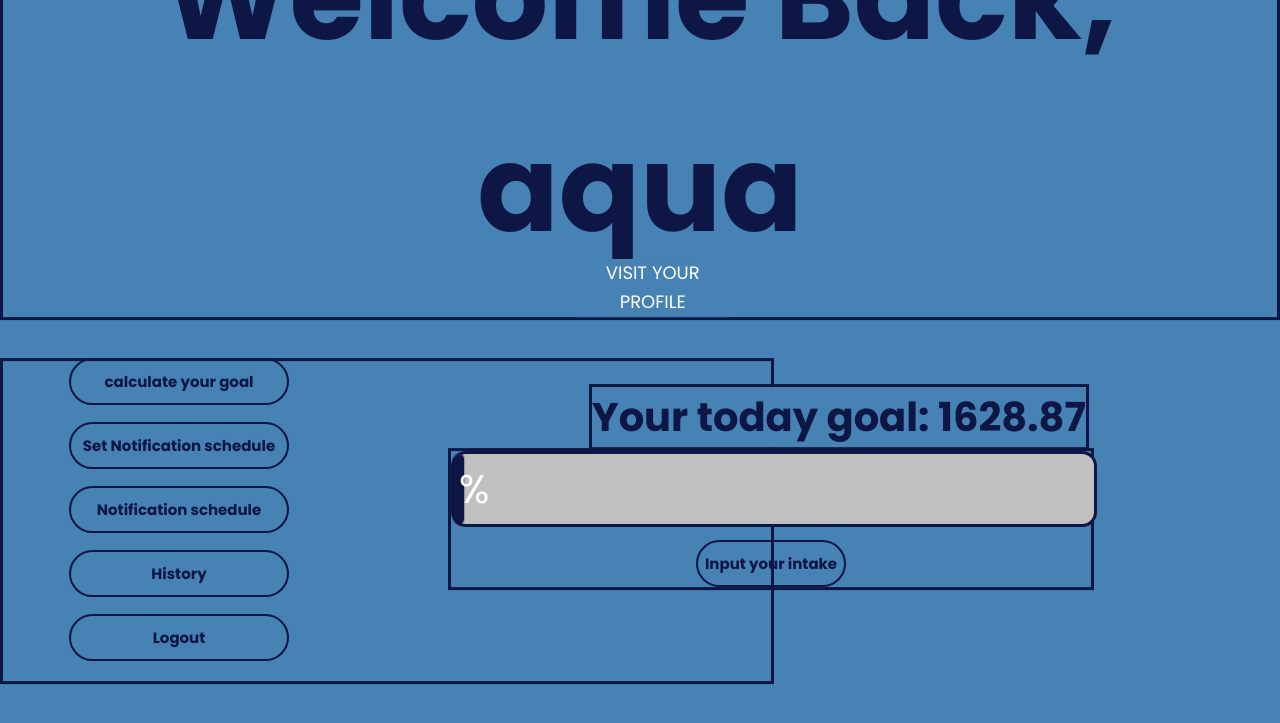
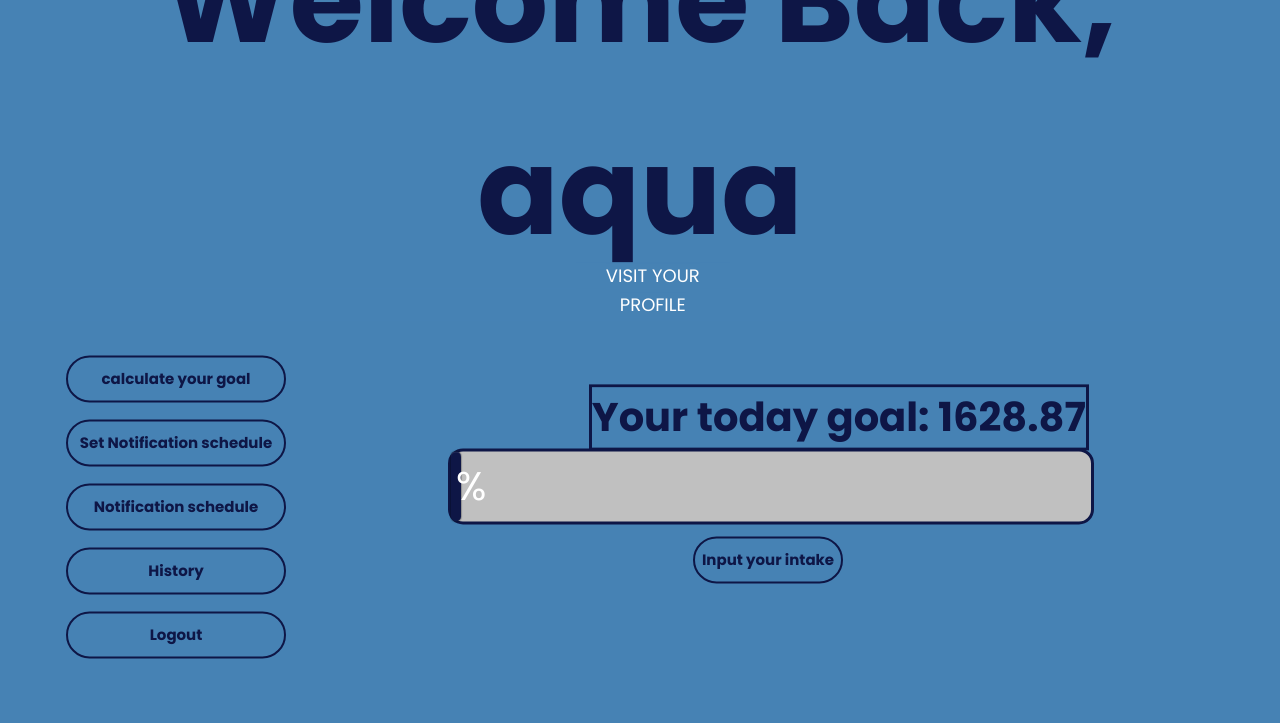
Before and after one commit to Aquaholic-ISP/Aquaholic, a Django app: page /aquaholic/ in a window 1280 px wide. Shown: the top 723 px of the page. Run offline with Django 4.2, Linux system fonts and the light colour scheme; a user stored in the database is signed in; data comes from the database, SQL or seed files in the repository; some libraries are stand-ins or nearby versions.

Commit message:
add goal

```diff
--- a/aquaholic/static/aquaholic/style.css
+++ b/aquaholic/static/aquaholic/style.css
@@ -318,19 +318,6 @@
     top: 20px;
 }
 
-
-.head-auth {
-    border: #0E1646 solid;
-}
-
-.allbtn {
-    border: #0E1646 solid;
-}
-
-.wrap-contain {
-    border: #0E1646 solid;
-}
-
 .goal {
     border: #0E1646 solid;
     position: absolute;
```
